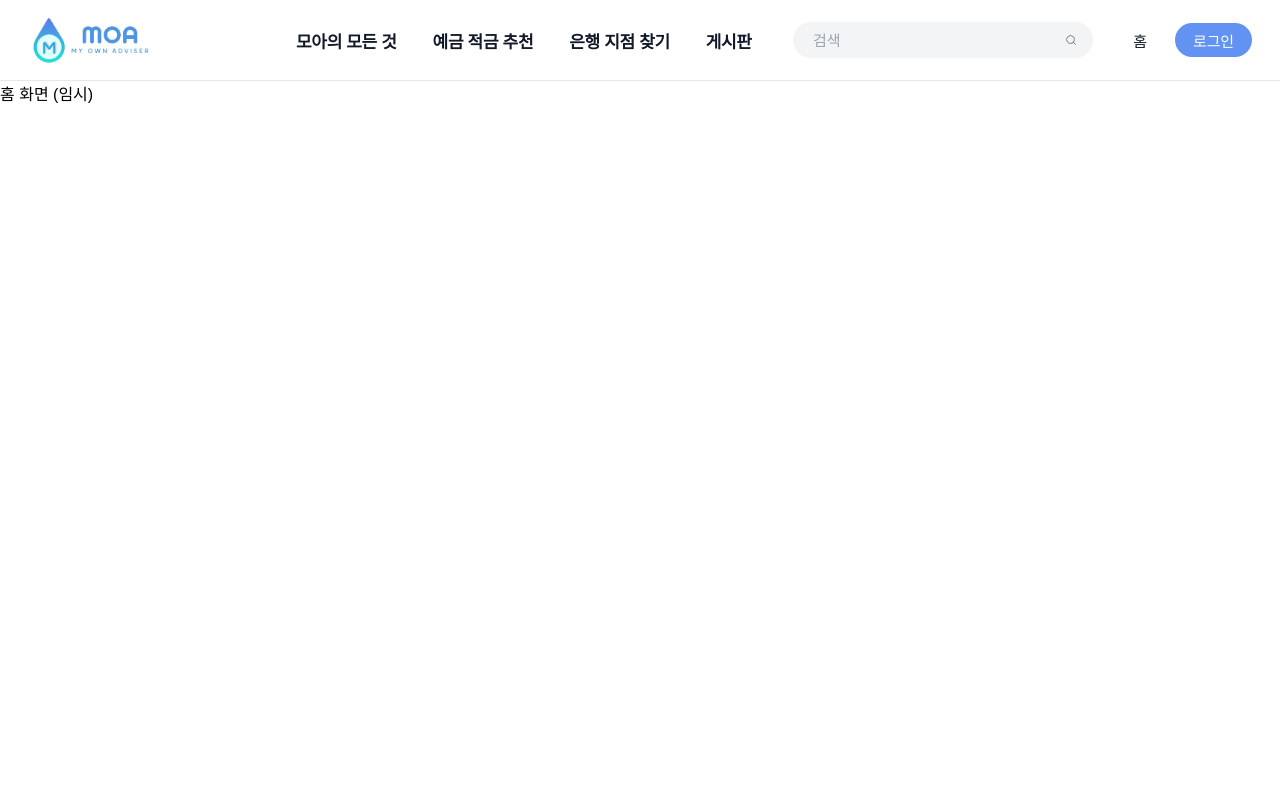
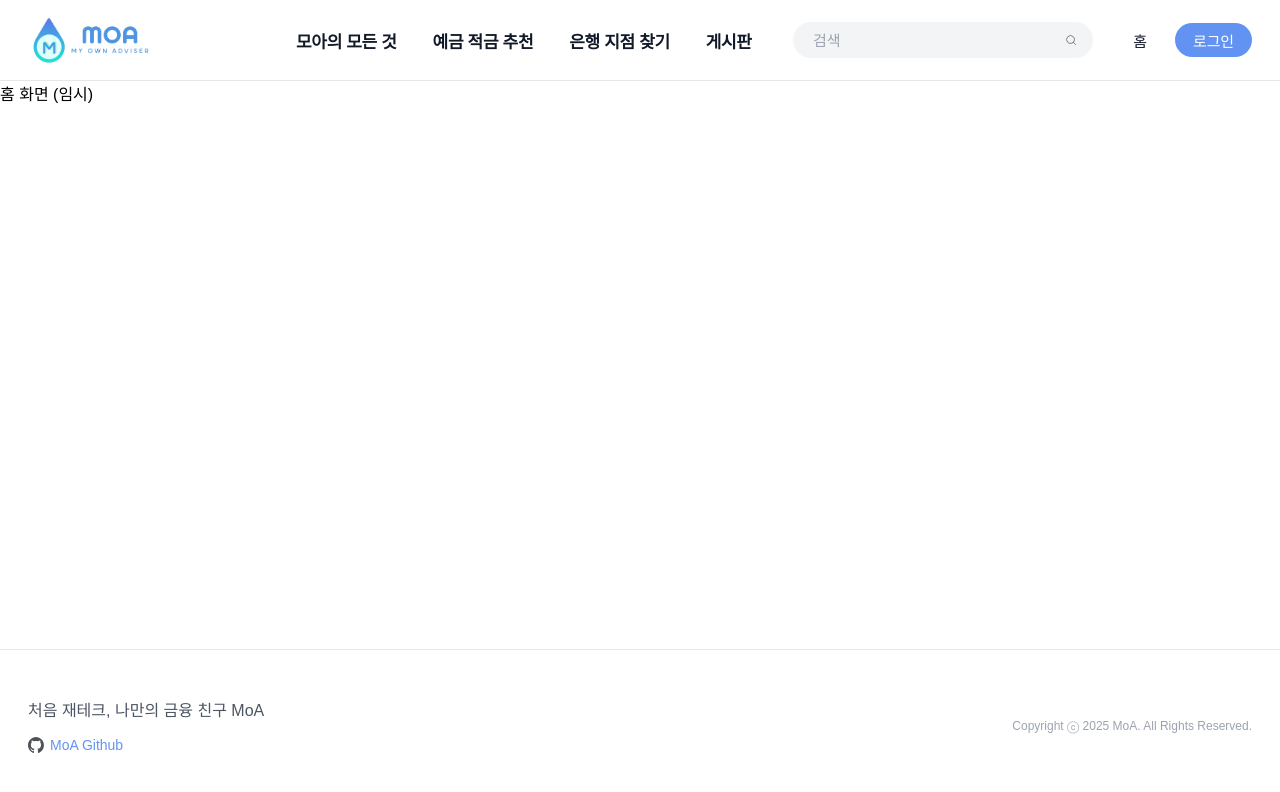
Before and after one commit to wave-rec/MoA, a Vue app in the folder frontend/: page / in a window 1280 px wide. Shown: the top 792 px of the page. Built offline with nearby package versions, Linux system fonts and the light colour scheme; a web font is replaced by a local one.

Commit message:
#39 [fix]: 메인 레이아웃 높이 조정

```diff
--- a/frontend/src/layouts/MainLayout.vue
+++ b/frontend/src/layouts/MainLayout.vue
@@ -51,7 +51,6 @@ export default {
 
 .main-area {
   flex: 1;
-  min-height: 2000px;
 }
 
 .footer-area {
```
